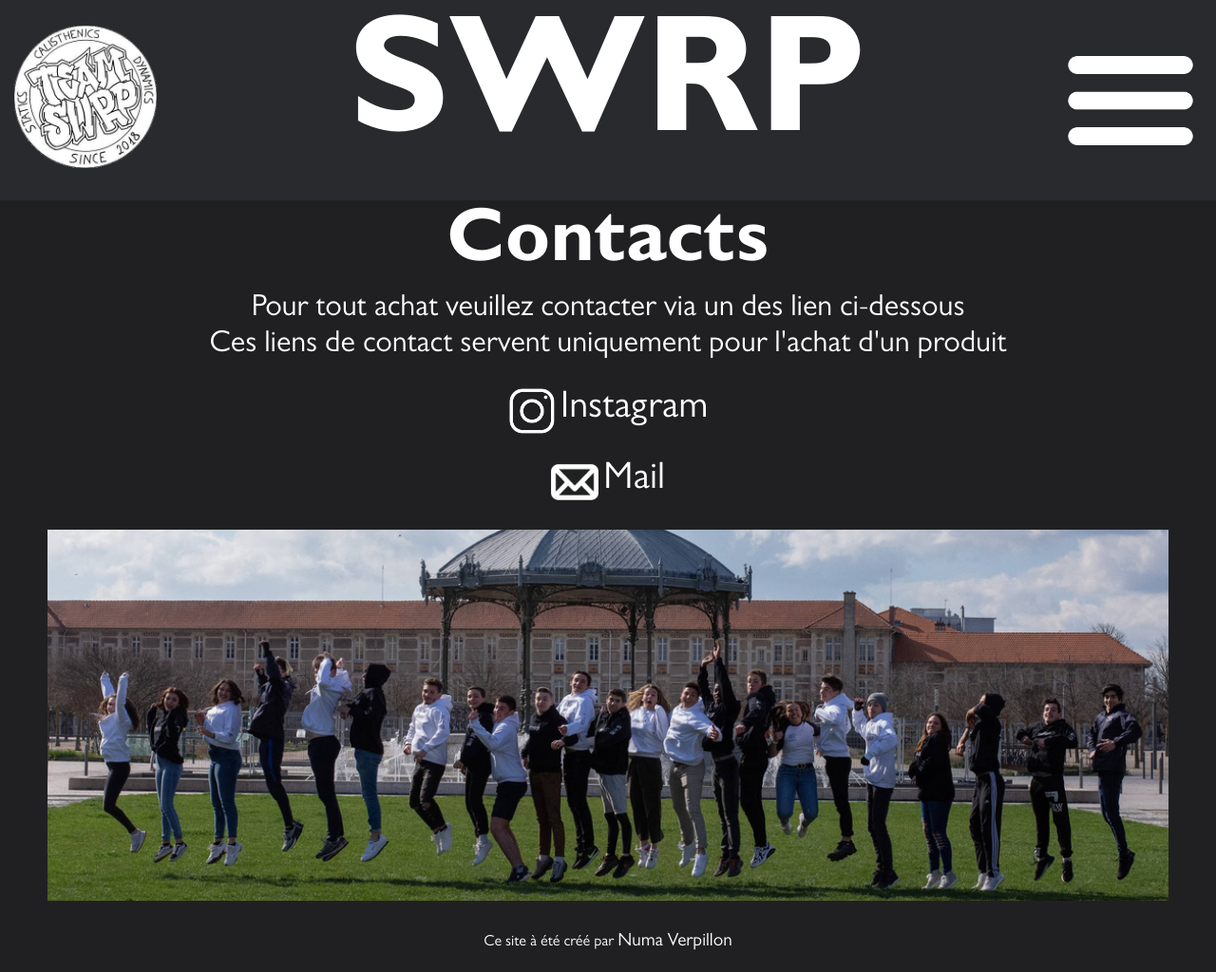
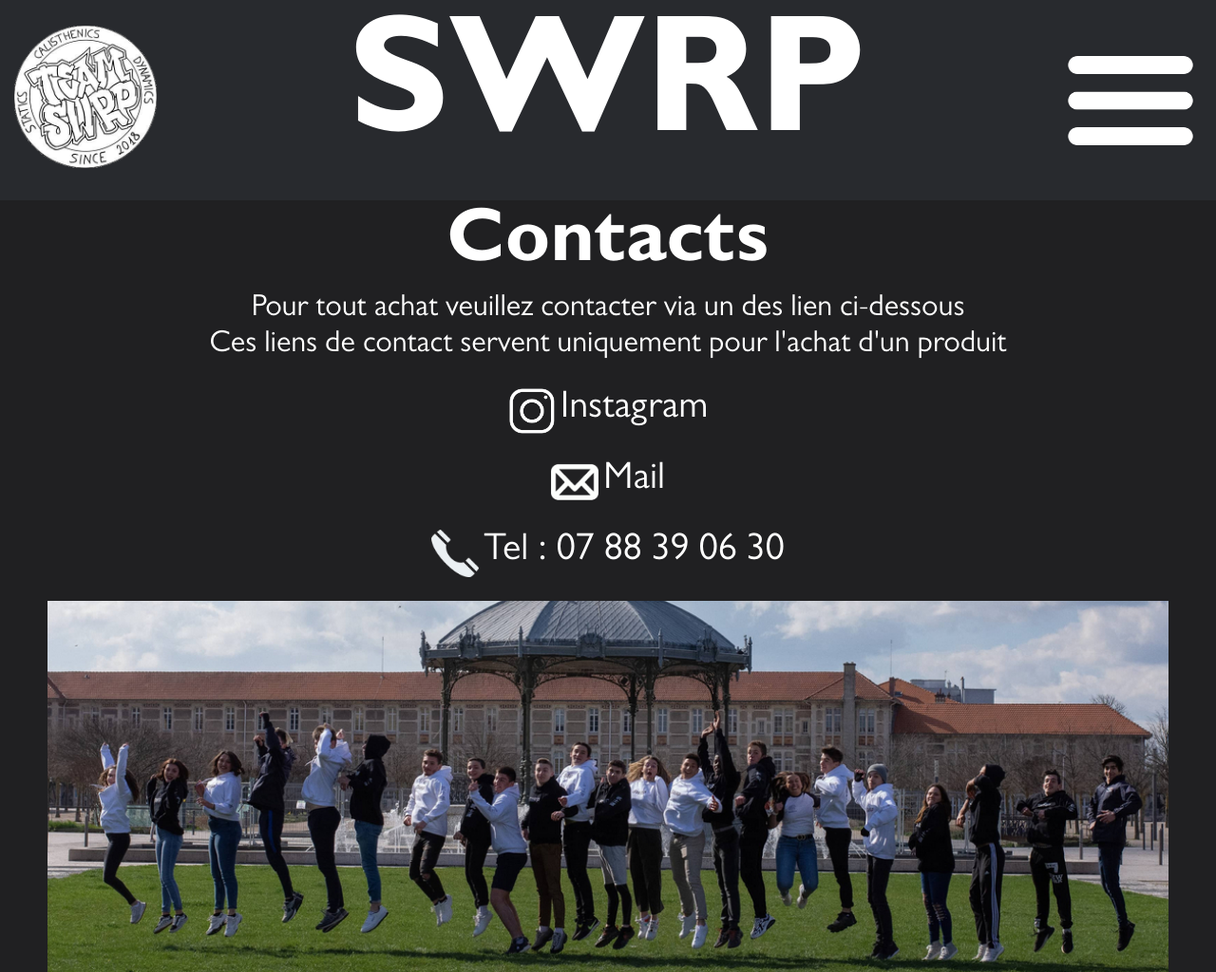
Before and after one commit to Numa42/swrp, a plain HTML site: page contact.html in a window 1280 px wide. Shown: the top 1024 px of the page at 95% size. Drawn offline with Linux system fonts and the light colour scheme.

Commit message:
Ajout du mailto dans contact Ajout du tel

```diff
--- a/contact.html
+++ b/contact.html
@@ -28,10 +28,14 @@
                 <img class="contact-logo" src="medias/images/insta.png">
                 <div class="mZero"> Instagram</div>
             </a>
-            <a href="https://www.instagram.com/titou_vrp/" class="contact">
+            <a href="mailto:titouanverpillon@gmail.com" class="contact">
                 <img class="contact-logo" src="medias/images/mail.png">
                 <div class="mZero"> Mail</div>
             </a>
+            <div class="contact-tel">
+                <img class="contact-logo" src="medias/images/tel.png">
+                <div class="mZero"> Tel : 07 88 39 06 30</div>
+            </div>
             <img class="banner" src="medias/images/banner-contact.png">
         </main>
         <footer>
--- a/style.css
+++ b/style.css
@@ -144,6 +144,19 @@
     margin-right: 5px;
 }
 
+.contact-tel{
+    margin-top: 25px;
+    margin-bottom: 25px;
+    display: flex;
+    justify-content: center;
+    font-size: 2.5em;
+    height: 50px;
+}
+
+.contact-tel img{
+    margin-right: 5px;
+}
+
 p{
     text-align: center;
     font-size: 2em;
```
Also changed, not shown: medias/images/tel.png (added).
